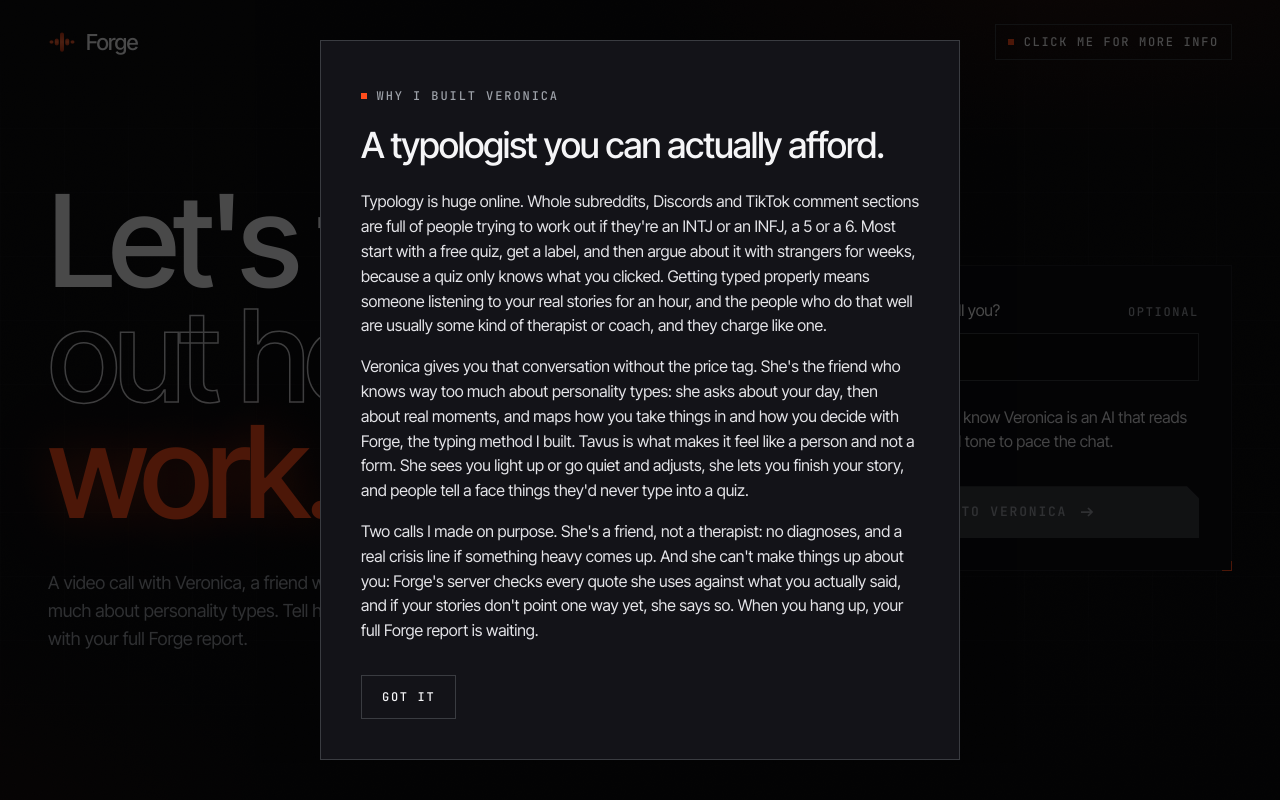
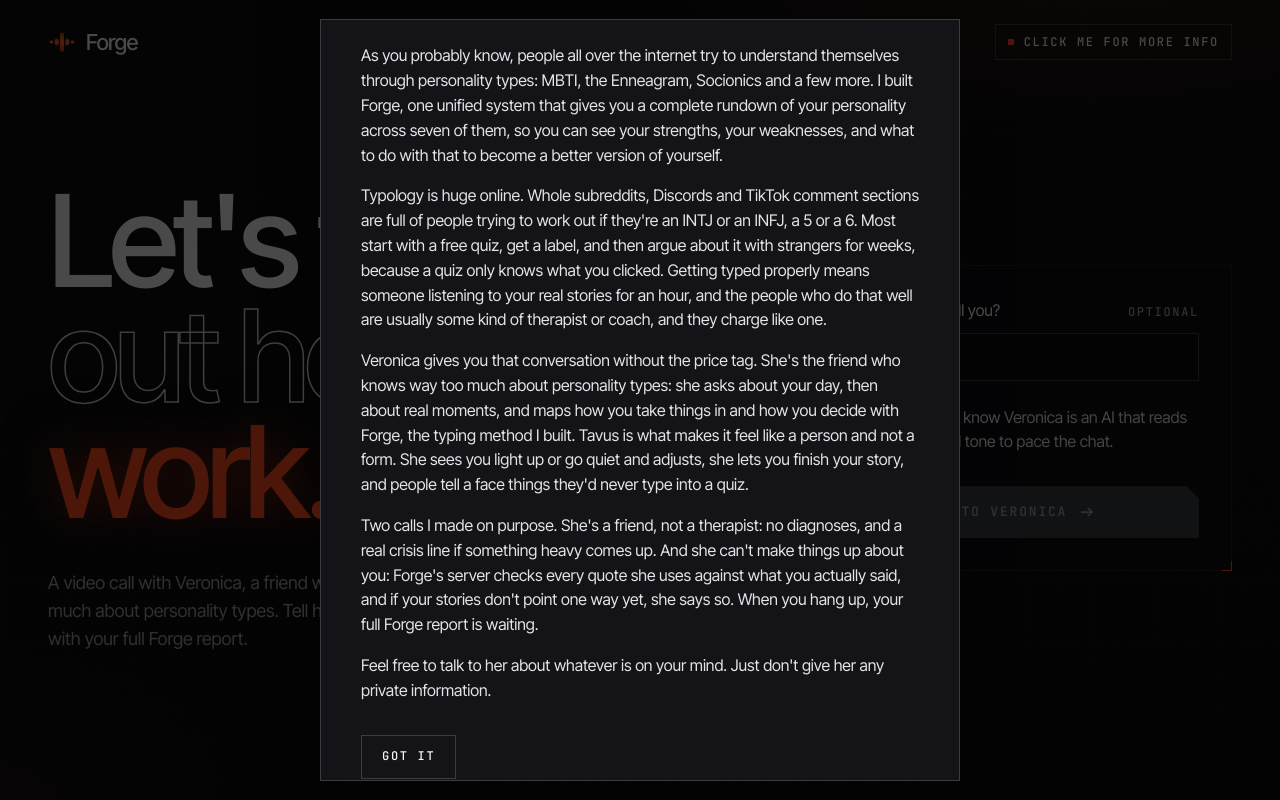
Before and after one commit to Elysian11110/forge-on-tavus, a Next.js app: page /homepage in a window 1280 px wide. Both pictures are taken after a click on the button "CLICK ME FOR MORE INFO". Built offline with nearby package versions, Linux system fonts and the light colour scheme; what @daily-co/daily-react would draw is missing.

Commit message:
the more-info note opens with hi tavus team and closes on no private information

```diff
--- a/app/components/about-veronica.tsx
+++ b/app/components/about-veronica.tsx
@@ -60,9 +60,15 @@
         <div className="p-6 sm:p-10">
           <p className="stamp">Why I built Veronica</p>
           <h2 id="about-veronica-title" className="mt-5 text-3xl font-medium leading-[1.1] tracking-[-0.03em] sm:text-4xl">
-            A typologist you can actually afford.
+            Hi Tavus team!
           </h2>
           <div className="mt-6 space-y-4 text-ink-body">
+            <p>
+              As you probably know, people all over the internet try to understand themselves through personality types:
+              MBTI, the Enneagram, Socionics and a few more. I built Forge, one unified system that gives you a complete
+              rundown of your personality across seven of them, so you can see your strengths, your weaknesses, and what to
+              do with that to become a better version of yourself.
+            </p>
             <p>
               Typology is huge online. Whole subreddits, Discords and TikTok comment sections are full of people trying to
               work out if they&apos;re an INTJ or an INFJ, a 5 or a 6. Most start with a free quiz, get a label, and then
@@ -83,6 +89,9 @@
               she uses against what you actually said, and if your stories don&apos;t point one way yet, she says so. When
               you hang up, your full Forge report is waiting.
             </p>
+            <p>
+              Feel free to talk to her about whatever is on your mind. Just don&apos;t give her any private information.
+            </p>
           </div>
           <form method="dialog" className="mt-8">
             <button type="submit" className="line-btn">
```
